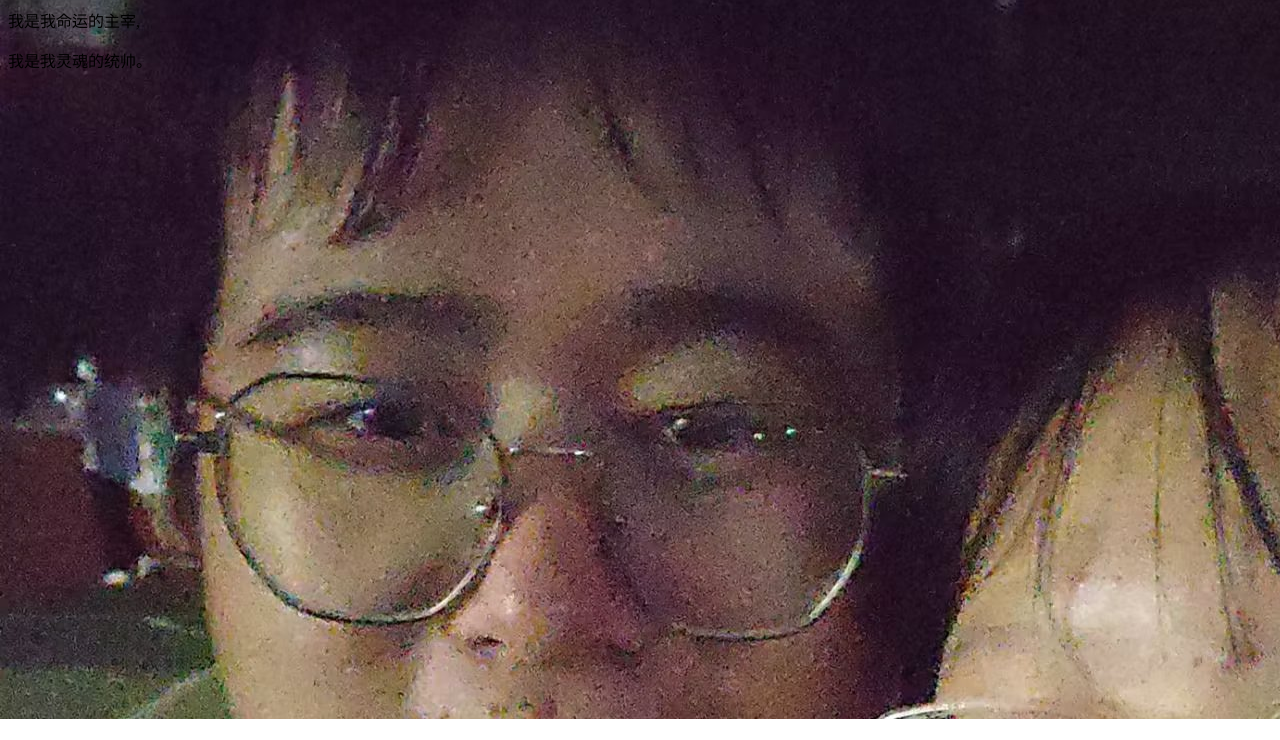
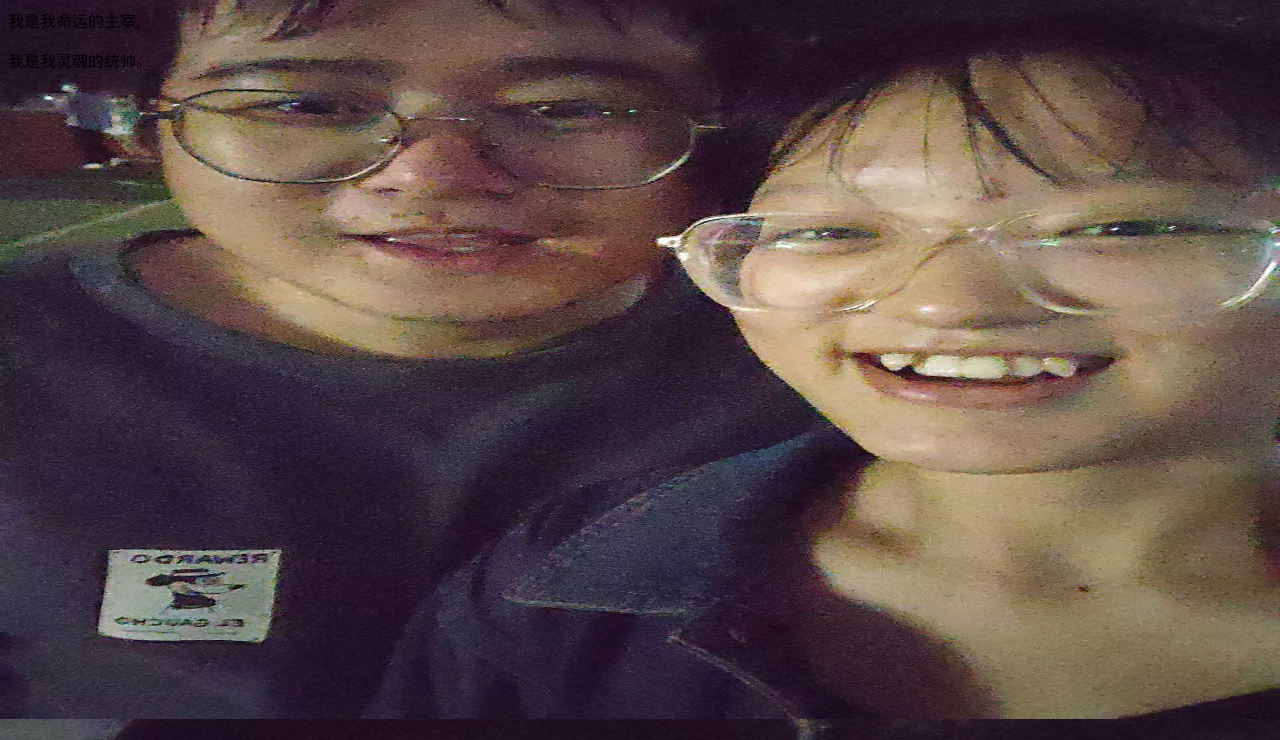
Before and after one commit to Qing666Xing/zzxy, a plain HTML site: page FirstFile/index.html in a window 1280 px wide. Shown: the part 81-821 px from the top of the page. Before the commit the page ends 800 px from the top, so only its background shows below. Drawn offline with Linux system fonts and the light colour scheme.

Commit message:
Update index.html

```diff
--- a/FirstFile/index.html
+++ b/FirstFile/index.html
@@ -6,6 +6,11 @@
     <style type="text/css">
         body{
             background-image: url(we.jpg);
+            background-size: 100% 100%;
+            height: 100%;
+        }
+        html{
+            height: 100%;
         }
     </style>
 </head>
```
